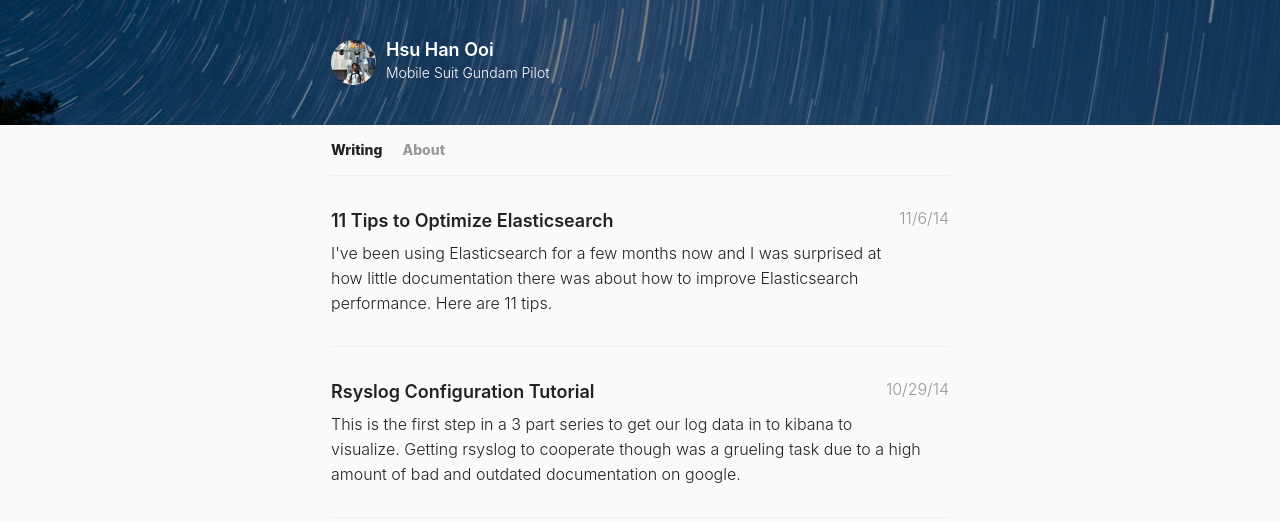
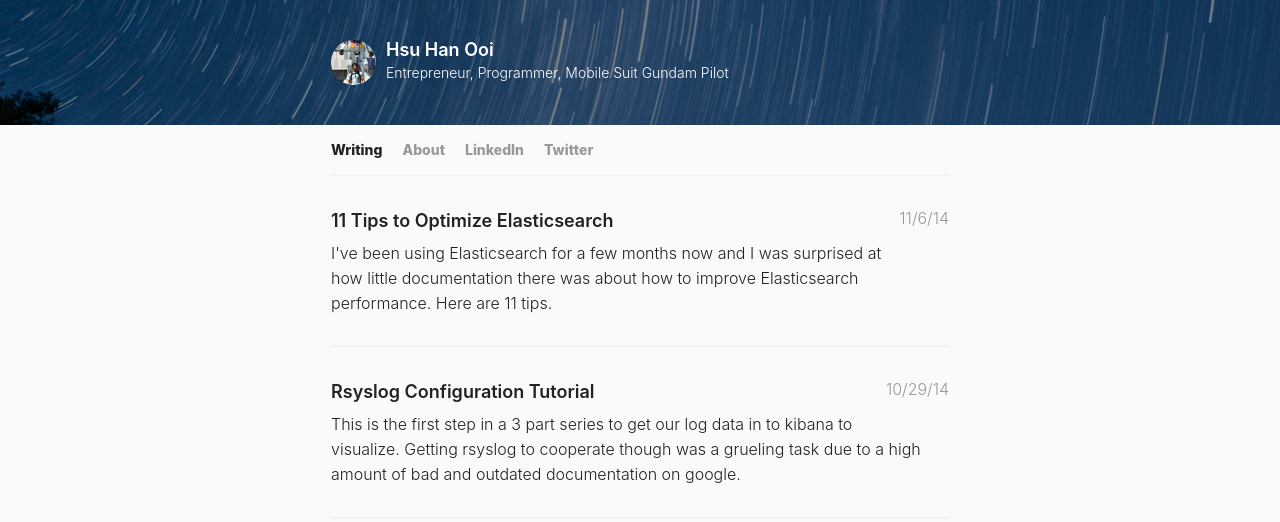
Before and after one commit to hsuhanooi/hsuhanooi.github.io, a Jekyll site: the page built from index.html, in a window 1280 px wide. Shown: the top 522 px of the page. Built offline with Jekyll 4.4.1, drawn with Linux system fonts in a browser that asks for light colours; the list of posts is cut into pages by our own code.

Commit message:
add twitter and linkedin

```diff
--- a/_config.yml
+++ b/_config.yml
@@ -3,7 +3,7 @@ permalink:        pretty
 
 # Setup
 title:            Hsu Han Ooi
-tagline:          Mobile Suit Gundam Pilot
+tagline:          Entrepreneur, Programmer, Mobile Suit Gundam Pilot
 url:              http://blog.hsuhanooi.com
 paginate:         1
 baseurl:          /
@@ -22,3 +22,7 @@ navigation:
     url: /
   - title: About
     url: /about/
+  - title: LinkedIn
+    url: https://www.linkedin.com/in/hsuhanooi
+  - title: Twitter
+    url: https://twitter.com/hsuhanooi
```
